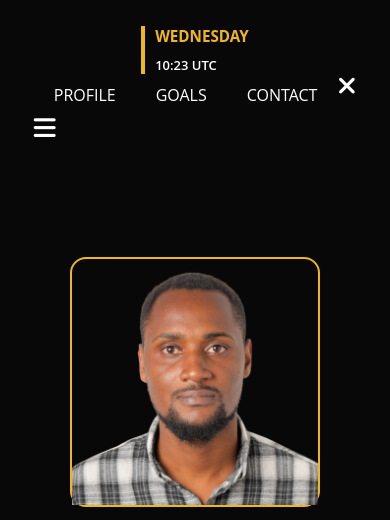
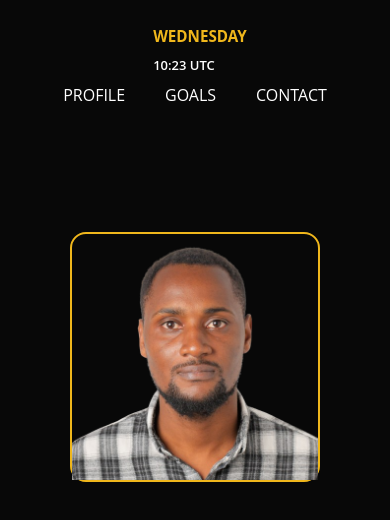
Before and after one commit to nicholasndolo/personal-website, a plain HTML site: page index.html in a window 390 px wide. Shown: the top 520 px of the page. Drawn offline with Linux system fonts and the light colour scheme.

Commit message:
remove open and close icons from header

```diff
--- a/index.html
+++ b/index.html
@@ -19,9 +19,7 @@
         <li><a href="#header">Profile</a></li>
         <li><a href="#career-goals">Goals</a></li>
         <li><a href="#contact">Contact</a></li>
-        <i class="fas fa-times"></i>
       </ul>
-      <i class="fas fa-bars"></i>
     </nav>
    </div>
   </header>
--- a/style.css
+++ b/style.css
@@ -448,6 +448,10 @@ nav .fas {
     margin-top: 10px;
   }
 
+  .header-container .date-time{
+    border: none;
+  }
+
   .profile-text p {
     font-size: small;
   }
```
Also changed, not shown: 2 other files.
